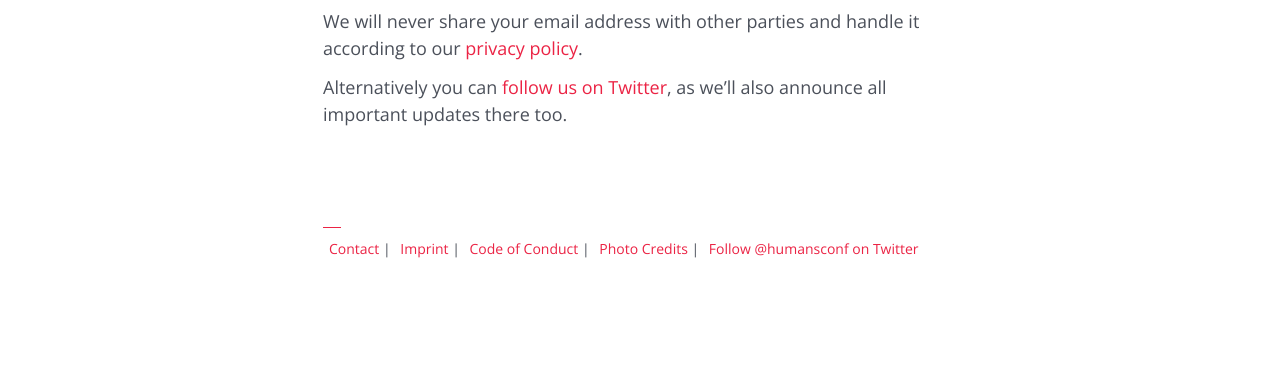
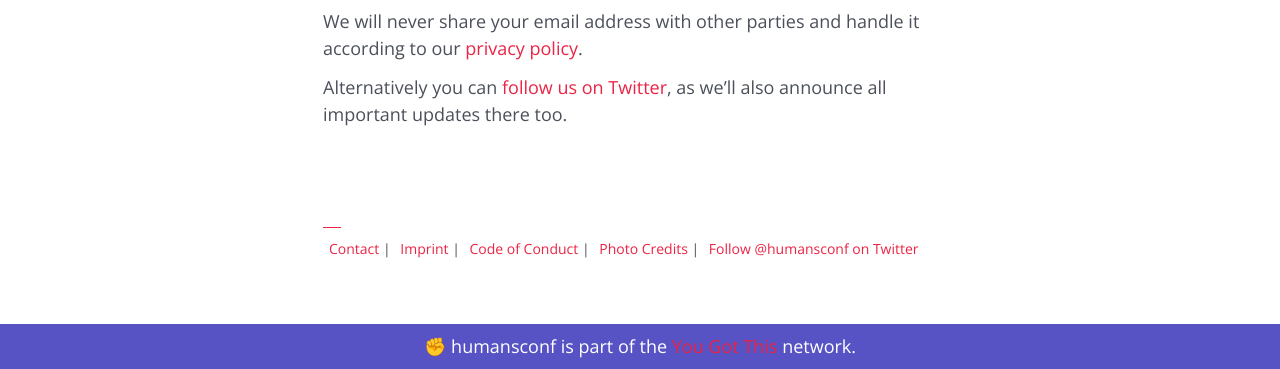
Before and after one commit to humansconf/humansconf.org, a Jekyll site: the page built from index.md, in a window 1280 px wide, cut to the strip 1855-2224 px from the top of the page. Built offline with Jekyll 4.4.1, drawn with Linux system fonts in a browser that asks for light colours; before the commit the page ends 2179 px from its top, so only the background shows below that.

Commit message:
Add "You Got This" banner to bottom of all pages
The emoji and the background color are taken from the original "You Got This" page.

```diff
--- /dev/null
+++ b/_includes/you_got_this.html
@@ -0,0 +1,7 @@
+<div class="you-got-this-banner">
+  <footer class="you-got-this-text">
+    ✊ humansconf is part of the
+    <a href="https://yougotthis.io">You Got This</a>
+    network.
+  </footer>
+</div>
--- a/_layouts/default.html
+++ b/_layouts/default.html
@@ -7,5 +7,6 @@
     {{ content }}
 
     {% include footer.html %}
+    {% include you_got_this.html %}
   </body>
 </html>
--- a/assets/custom.css
+++ b/assets/custom.css
@@ -57,6 +57,16 @@ em {
   max-width: 200px;
 }
 
+.you-got-this-banner {
+  background: #5853C5;
+  color: white;
+}
+
+.you-got-this-text {
+  text-align: center;
+  padding: 0.5em;
+}
+
 .footnotes {
   margin-top: 50px;
 }
```
